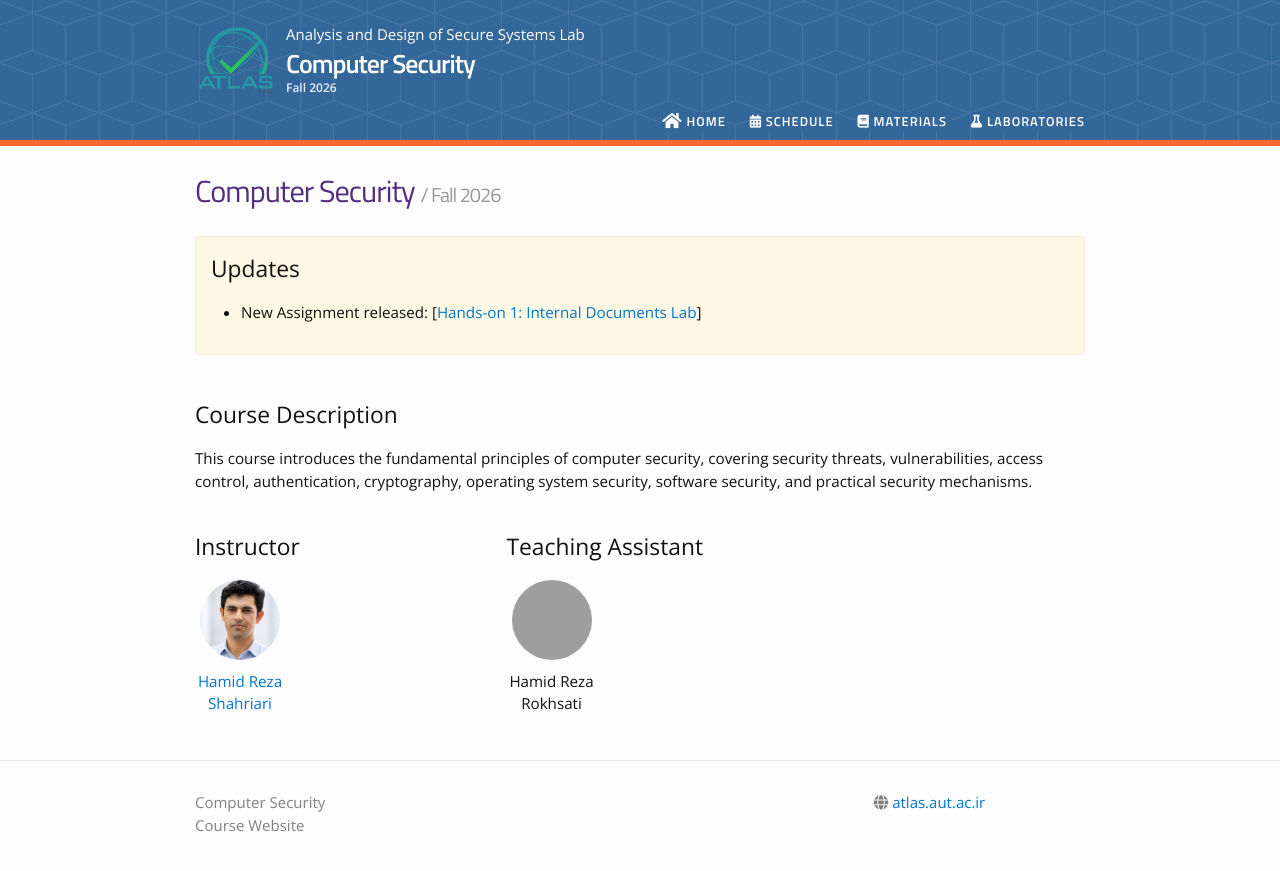
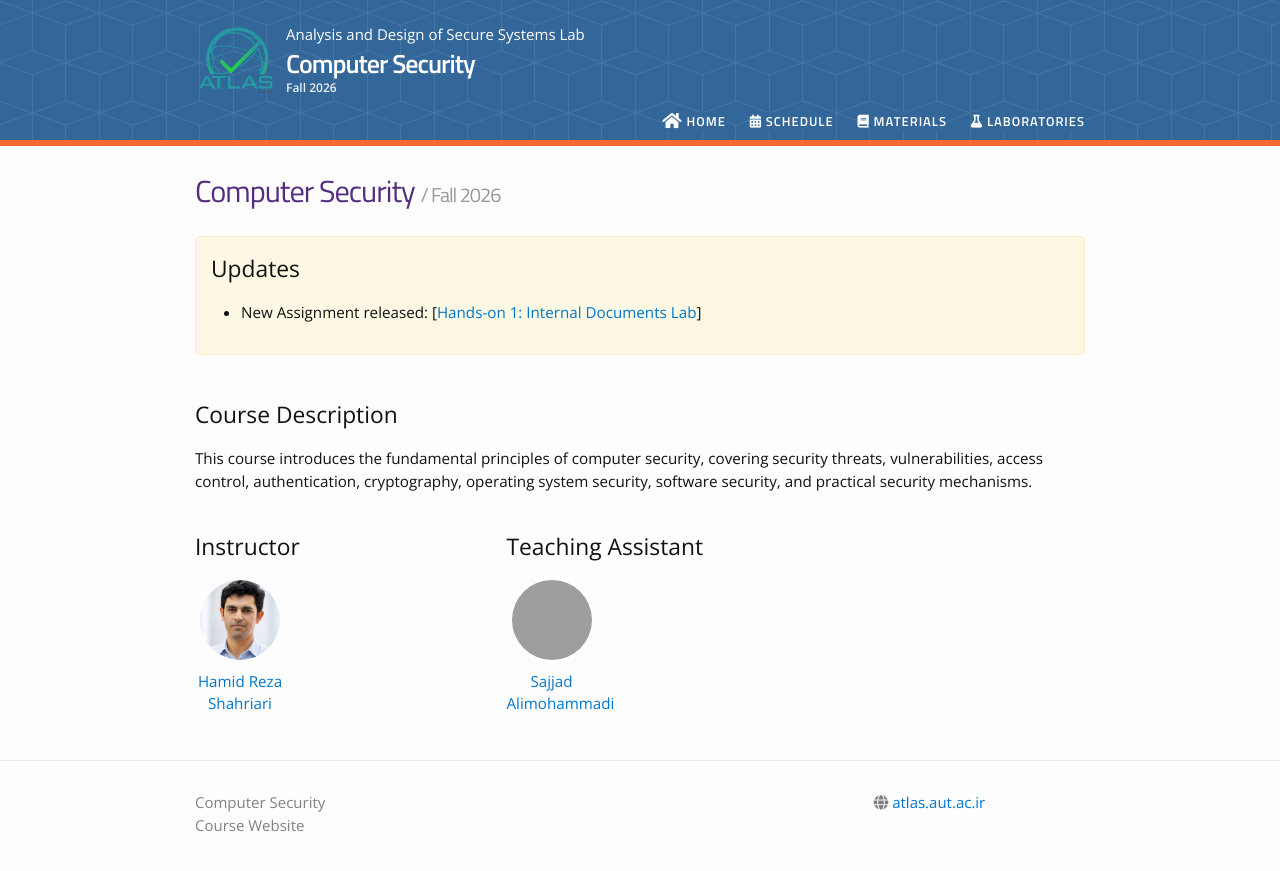
Before and after one commit to atlaslab-ai/CompSec, a Jekyll site: the page built from index.md, in a window 1280 px wide. Shown: the top 871 px of the page. Built offline with Jekyll 4.4.1, drawn with Linux system fonts in a browser that asks for light colours; nearby versions of some CDN libraries; grey boxes are pictures that could not be loaded.

Commit message:
Update people.yml

```diff
--- a/_data/people.yml
+++ b/_data/people.yml
@@ -4,6 +4,6 @@ instructors:
     webpage: https://scholar.google.com/citations?user=z2CvkDQAAAAJ&hl=en
 
 teaching_assistants:
-  - name: Hamid Reza Rokhsati
+  - name: Sajjad Alimohammadi
     profile_pic: /_images/pp/ta.jpg
-    webpage:
+    webpage: mailto:sajjad.alimohammadi@aut.ac.ir
```
